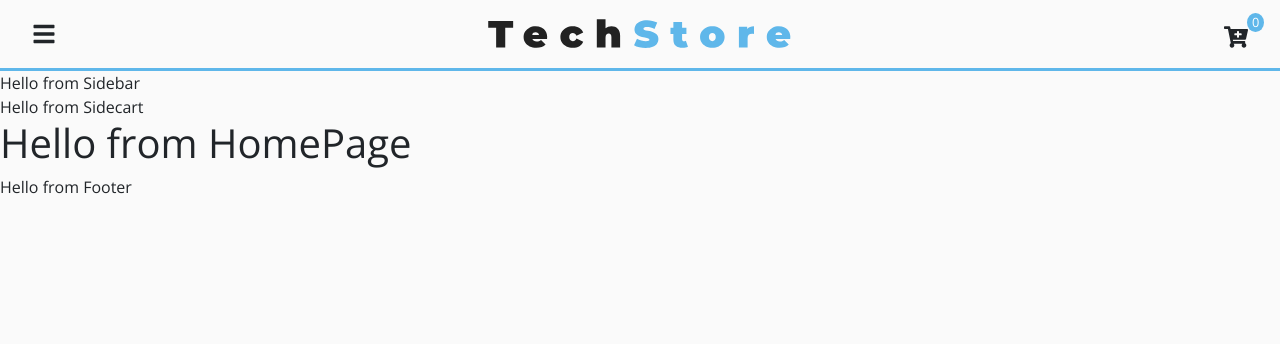
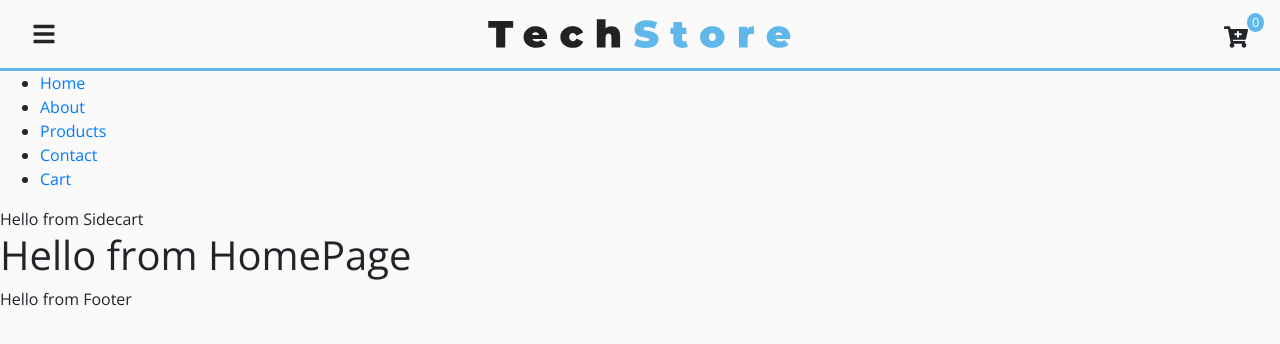
Before and after one commit to SanaKhateeb/tech-store, a React (Create React App) app: page / in a window 1280 px wide. Shown: the top 344 px of the page. Built offline with nearby package versions, Linux system fonts and the light colour scheme.

Commit message:
Set up links for navbar

```diff
--- a/src/components/Sidebar.js
+++ b/src/components/Sidebar.js
@@ -1,9 +1,30 @@
 import React from 'react'
+import styled from 'styled-components'
+import {Link} from 'react-router-dom'
+import {ProductConsumer} from '../context'
 
 export default function Sidebar() {
   return (
-    <div>
-      Hello from Sidebar
-    </div>
+    <ProductConsumer>
+      {value => {
+        const {links, sidebarOpen, handleSidebar} = value;
+        return (
+          <SideWrapper>
+            <ul>
+              {links.map(link => {
+                return (
+                  <li key={link.id}>
+                    <Link to={link.path} className="sidebar-link" onClick={handleSidebar}>{link.text}</Link>
+                  </li>
+                )
+              })}
+            </ul>
+          </SideWrapper>
+        )
+      }}
+    </ProductConsumer>
   )
 }
+
+const SideWrapper = styled.nav`
+`
--- a/src/context/context.js
+++ b/src/context/context.js
@@ -1,4 +1,5 @@
 import React, { Component } from 'react'
+import {linkData} from './linkData'
 
 const ProductContext = React.createContext();
 
@@ -7,6 +8,7 @@
     sidebarOpen: false,
     cartOpen: false,
     cartItems: 0,
+    links: linkData,
   }
 
   handleSidebar = () => {
--- /dev/null
+++ b/src/context/linkData.js
@@ -0,0 +1,27 @@
+export const linkData = [
+  {
+    id: 1,
+    text: 'Home',
+    path: '/'
+  },
+  {
+    id: 2,
+    text: 'About',
+    path: '/about'
+  },
+  {
+    id: 3,
+    text: 'Products',
+    path: '/products'
+  },
+  {
+    id: 4,
+    text: 'Contact',
+    path: '/contact'
+  },
+  {
+    id: 5,
+    text: 'Cart',
+    path: '/cart'
+  },
+]
```
